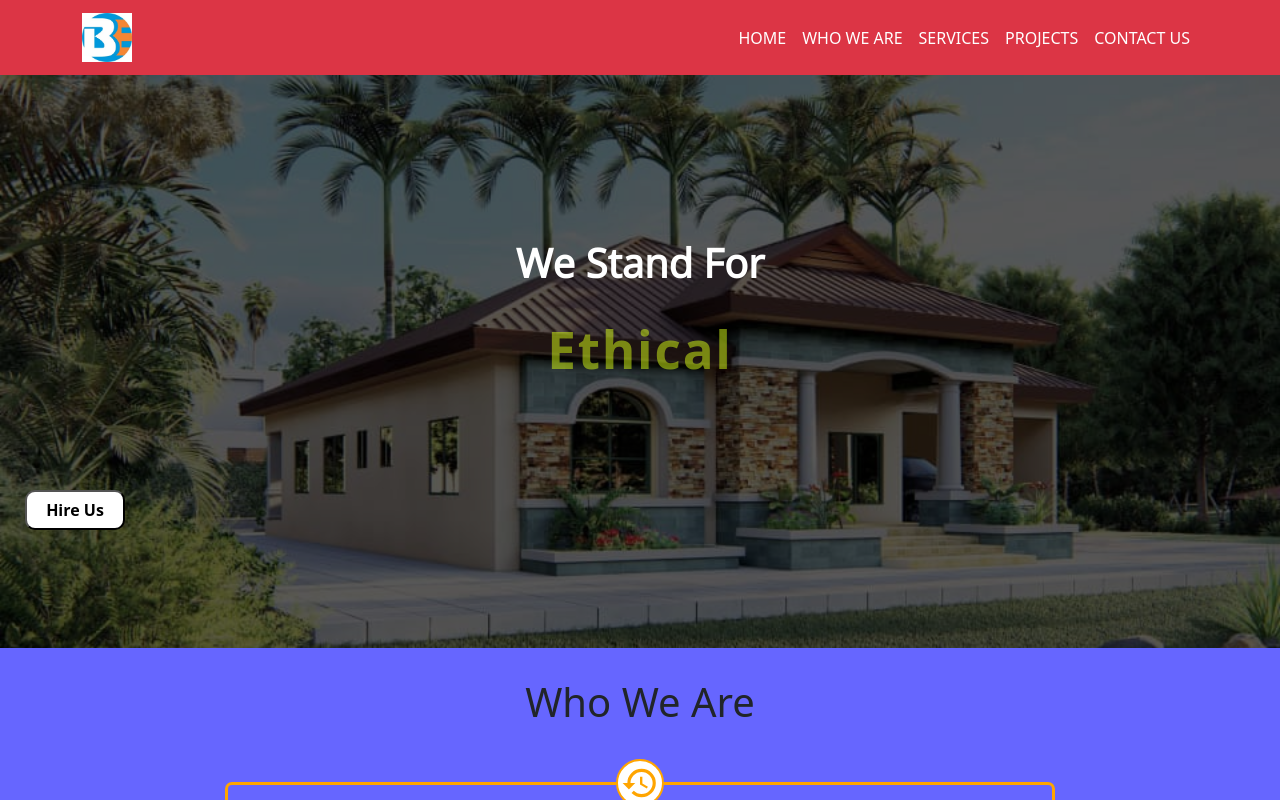
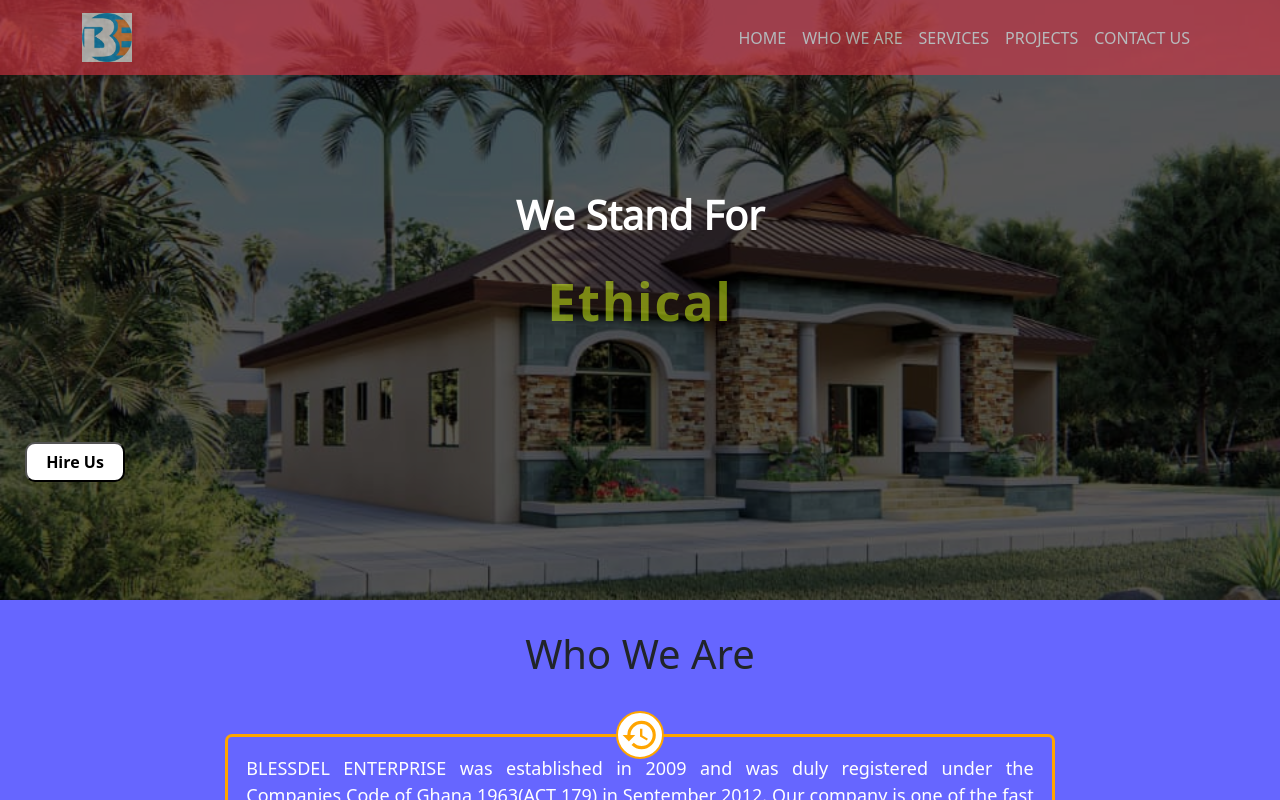
Before and after one commit to flosatechnologies/blessdel, a React (Create React App) app: page /contactus in a window 1280 px wide. Shown: the top 800 px of the page. Built offline with nearby package versions, Linux system fonts and the light colour scheme.

Commit message:
Updates: contact, projects, navbar

```diff
--- a/src/App.js
+++ b/src/App.js
@@ -7,7 +7,7 @@ import ContactUs from "./pages/contactus";
 import Home from "./pages/home";
 import NavbarMenu from "./components/Navbar/Navbar";
 import FooterPage from "./components/FooterPage";
-import ImageComponent from "./components/ImageComponent";
+import ImageComponent from "./components/imageComponent";
 
 function App() {
   return (
--- a/src/components/Navbar/Navbar.js
+++ b/src/components/Navbar/Navbar.js
@@ -7,33 +7,8 @@ import logo from "../../assets/images/logo.jpg";
 export default class NavbarMenu extends Component {
   render() {
     return (
-      //       <div>
-      //         <Navbar bg="primary" expand="lg">
-      //           <img
-      //             id="img-cage"
-      //             width="50px"
-      //             height="auto"
-      //             className="img-responsive"
-      //             src={logo}
-      //             alt="logo"
-      //           />
-      //           <Navbar.Toggle aria-controls="navbarScroll" />
-      //           <Navbar.Collapse id="navbarScroll">
-      //             <Nav
-      //               className="justify-content-end"
-      //               style={{ width: "100%", height: "50%", color: "#fff" }}
-      //               navbarScroll
-      //             >
-      //               <Nav.Link href="/">HOME</Nav.Link>
-      //               <Nav.Link href="/whoweare">WHO WE ARE</Nav.Link>
-      //               <Nav.Link href="/services">SERVICES</Nav.Link>
-      //               <Nav.Link href="projects">PROJECTS</Nav.Link>
-      //               <Nav.Link href="contactus">CONTACT US</Nav.Link>
-      //             </Nav>
-      //           </Navbar.Collapse>
-
-      <div id="home" className="pt-5 mr-20px">
-        <Navbar bg="danger" expand="lg" fixed="top">
+      <div id="home" className="pt-6 mr-20px">
+        <Navbar id="nav1" bg="danger" expand="lg" fixed="top">
           <Container>
             <Navbar.Brand href="#home">
               <img
--- a/src/css/NavbarMenu.css
+++ b/src/css/NavbarMenu.css
@@ -1,16 +1,17 @@
 .navbar-light .navbar-nav .nav-link {
   color: #fff;
+  font-weight: 500;
 }
 
 .navbar-light .navbar-nav .nav-link:focus,
 .navbar-light .navbar-nav .nav-link:hover {
-  color: rgba(14, 13, 13, 0.7) !important;
+  color: #fff !important;
   background-color: orange;
   border-radius: 8px;
 }
 
-/* img,
-svg {
-  vertical-align: middle;
-  padding-left: 20px;
-} */
+#nav1 {
+  background-color: #f00; /*whichever you want*/
+  opacity: 0.6;
+  filter: (opacity=70);
+}
--- /dev/null
+++ b/src/css/contact.css
@@ -0,0 +1,3 @@
+input:hover {
+  background-color: orange;
+}
--- a/src/pages/contactus.js
+++ b/src/pages/contactus.js
@@ -1,4 +1,5 @@
 import React, { useState } from "react";
+import "../css/contact.css";
 import Form from "react-bootstrap/Form";
 import { InputGroup, Row, Button } from "react-bootstrap";
 import { Col } from "react-bootstrap";
@@ -55,6 +56,7 @@ function ContactUs() {
               <h5>
                 <a
                   href="https://wa.me/+233243628024"
+                  target="_blank"
                   style={{ color: "white", textDecoration: "none" }}
                 >
                   <Whatsapp color="green" size={50} /> +233 243 628 024
@@ -67,6 +69,7 @@ function ContactUs() {
                 accept-charset="UTF-8"
                 enctype="multipart/form-data"
                 method="POST"
+                target="_blank"
                 noValidate
                 validated={validated}
                 onSubmit={handleSubmit}
@@ -137,13 +140,17 @@ function ContactUs() {
                   </Form.Control.Feedback>
                 </Form.Group>
 
-                <Button
-                  style={{ textAlign: "center" }}
+                <input
+                  style={{
+                    width: "10rem",
+                    height: "3rem",
+                    fontWeight: "bold",
+                    borderRadius: "5px",
+                    pointer: "cursor",
+                  }}
                   type="submit"
-                  className="bg-light text-dark fw-bold submitBtn"
-                >
-                  Submit
-                </Button>
+                  value="Submit"
+                />
               </Form>
             </div>
           </div>
--- a/src/pages/projects.js
+++ b/src/pages/projects.js
@@ -3,7 +3,7 @@ import Carousel from "react-bootstrap/Carousel";
 import "../css/projects.css";
 import testImg from "../assets/images/testimony1.jpg";
 import testImg2 from "../assets/images/testimony2.jpg";
-import "../css/ImageComponent.css";
+import "../css/imageComponent.css";
 import { Container, Col, Row } from "react-bootstrap";
 import EB2 from "../assets/images/E-Block2-edited.jpg";
 import SUPER from "../assets/images/supervised-edited.jpg";
```
